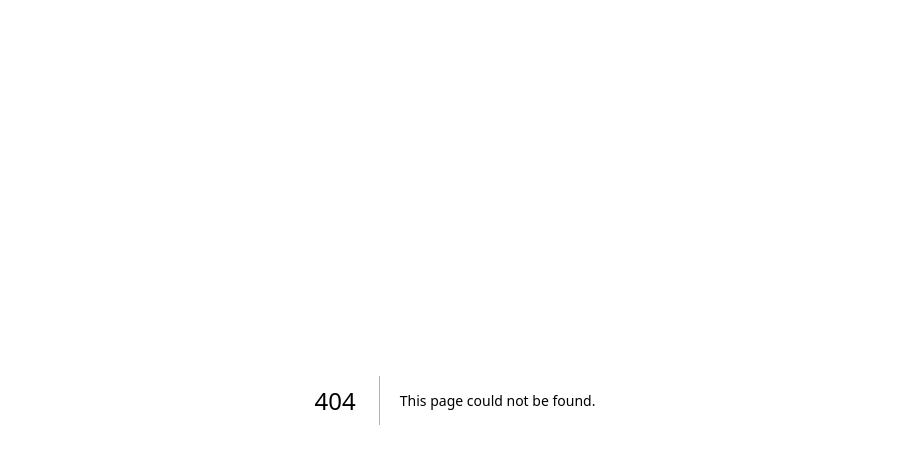
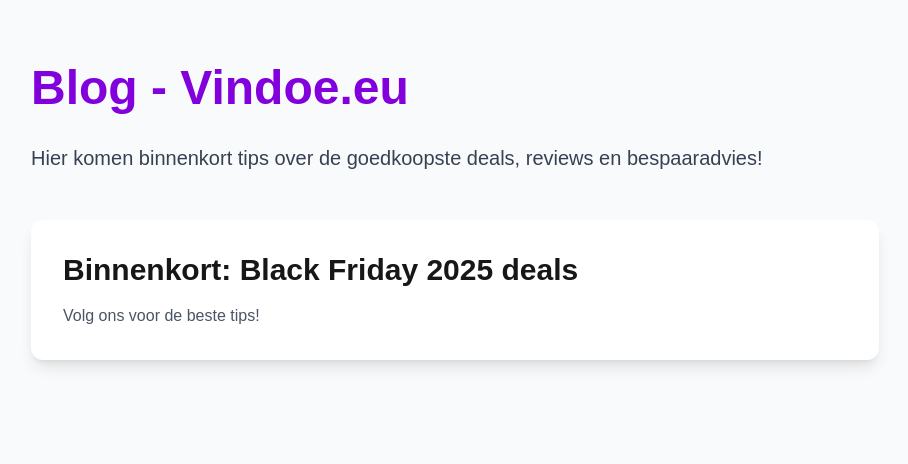
Before and after one commit to Kiwipit/vindoe-eu, a Next.js app: page /blog in a window 1280 px wide. Before the commit this address had no page. Shown: the top 464 px of the page, without its empty margins (185-1093 px from the left). Built offline with nearby package versions, Linux system fonts and the light colour scheme.

Commit message:
blog + over-ons + mobiel filters beter

```diff
--- /dev/null
+++ b/src/app/blog/page.js
@@ -0,0 +1,16 @@
+export default function Blog() {
+  return (
+    <div className="min-h-screen bg-gray-50 py-16">
+      <div className="max-w-4xl mx-auto px-6">
+        <h1 className="text-5xl font-black text-purple-700 mb-8">Blog - Vindoe.eu</h1>
+        <p className="text-xl text-gray-700 mb-12">
+          Hier komen binnenkort tips over de goedkoopste deals, reviews en bespaaradvies!
+        </p>
+        <div className="bg-white p-8 rounded-xl shadow-lg">
+          <h2 className="text-3xl font-bold mb-4">Binnenkort: Black Friday 2025 deals</h2>
+          <p className="text-gray-600">Volg ons voor de beste tips!</p>
+        </div>
+      </div>
+    </div>
+  );
+}
```
